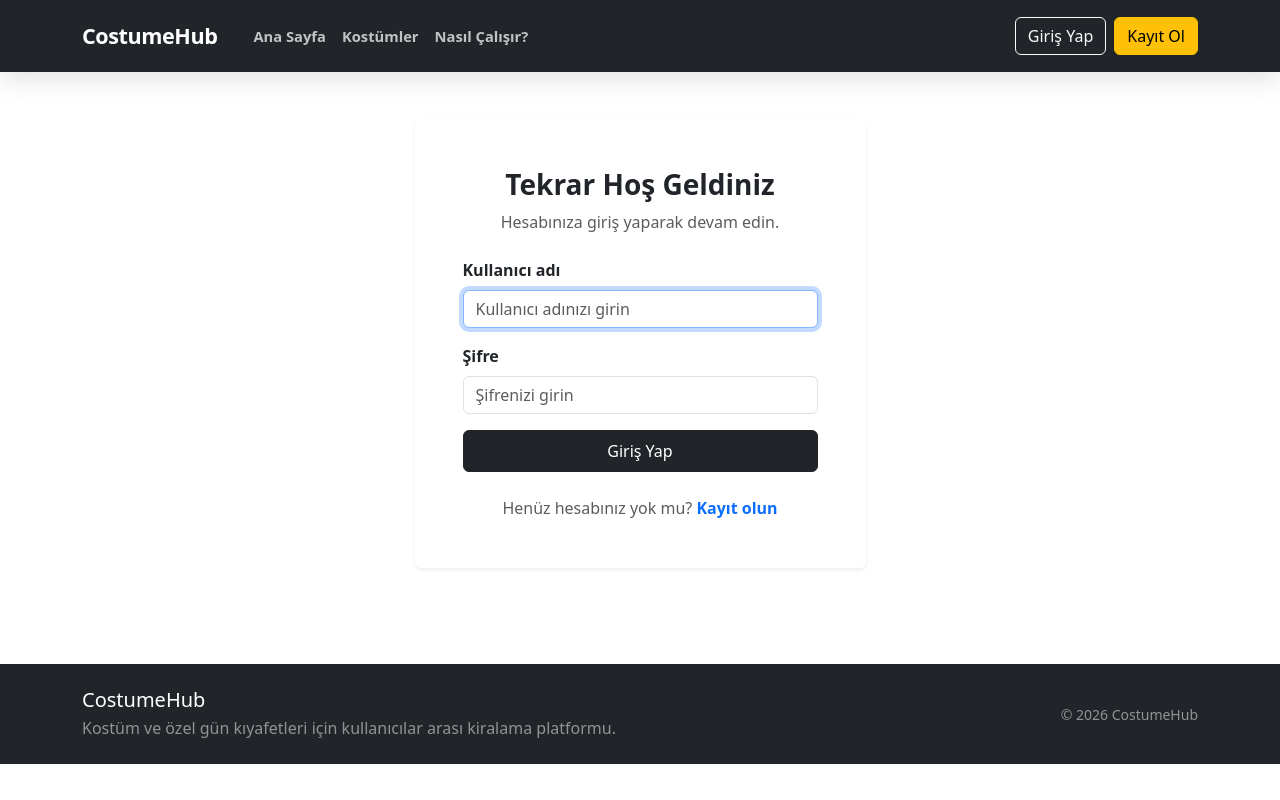
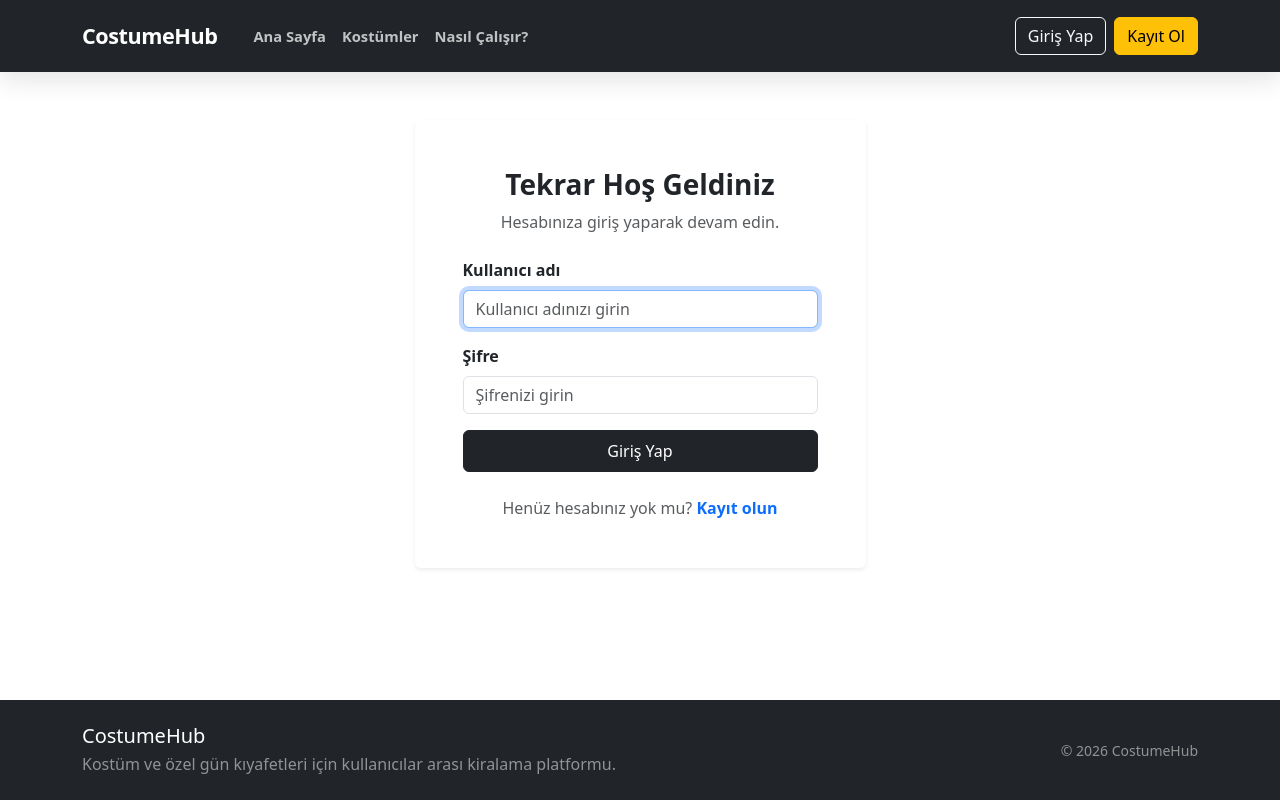
Before and after one commit to ikrabaser/costumehub, a Django app: page /hesap/giris/ in a window 1280 px wide. Run offline with Django 5.2, Linux system fonts and the light colour scheme; tables that the repository leaves empty hold one stand-in row (values such as "Sample post"); parts of the project's set-up code (start-up, migrations or seed data) failed here and were passed over.

Commit message:
style: keep public footer at viewport bottom

```diff
--- a/static/css/style.css
+++ b/static/css/style.css
@@ -1214,3 +1214,45 @@ body {
     max-width: 720px;
     line-height: 1.6;
 }
+/* ==========================================
+   Sayfayı ekran yüksekliğine tamamlama
+========================================== */
+
+html,
+body {
+    min-height: 100%;
+}
+
+body {
+    min-height: 100vh;
+    display: flex;
+    flex-direction: column;
+}
+
+body > .costume-app-content,
+body > main {
+    flex: 1;
+}
+
+body:not(.costume-app-layout) > main {
+    flex: 1;
+}
+/* ==========================================
+   Public sayfalarda footer konumu
+========================================== */
+
+body:not(.costume-app-layout) {
+    min-height: 100vh;
+    display: flex;
+    flex-direction: column;
+}
+
+.costume-public-content {
+    flex: 1;
+    display: flex;
+    flex-direction: column;
+}
+
+.costume-public-content main {
+    flex: 1;
+}
--- a/templates/base.html
+++ b/templates/base.html
@@ -58,6 +58,8 @@
 <div class="
     {% if user.is_authenticated and request.resolver_match.url_name != 'home' %}
         costume-app-content
+    {% else %}
+        costume-public-content
     {% endif %}
 ">
 
```
